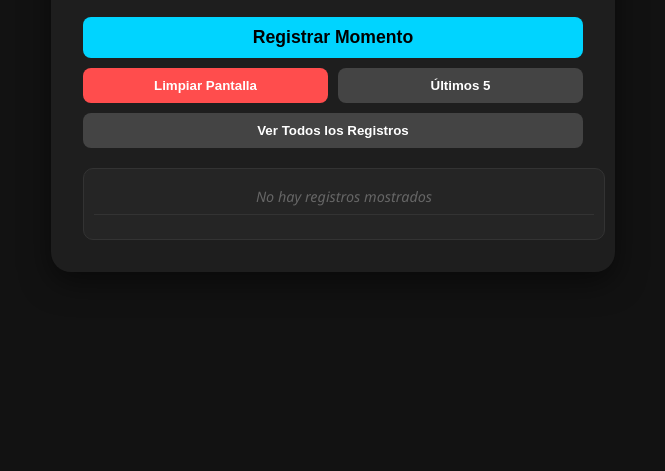
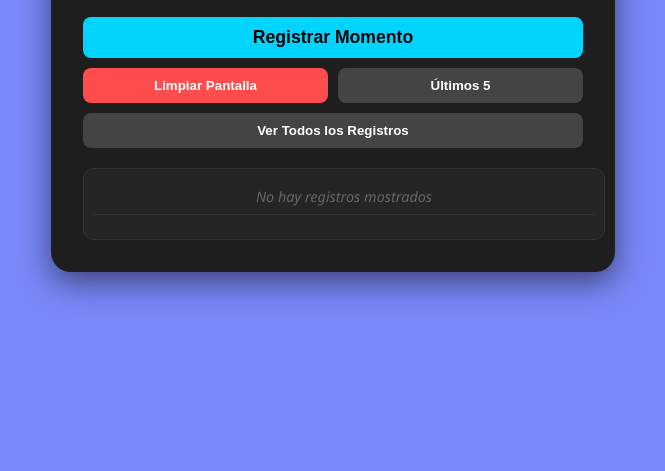
Before and after one commit to jjfe77/app-reloj, a website: page public/index.html in a window 1280 px wide. Shown: the part 329-800 px from the top of the page, without its empty margins (307-972 px from the left). Drawn offline with Linux system fonts and the light colour scheme.

Commit message:
Actualización definitiva reloj y registros

```diff
--- a/public/index.html
+++ b/public/index.html
@@ -6,7 +6,7 @@
     <title>Reloj con Registros</title>
     <style>
         body {
-            background-color: #121212;
+            background-color: #0b22f38a;
             color: #e0e0e0;
             display: flex;
             flex-direction: column;
```
